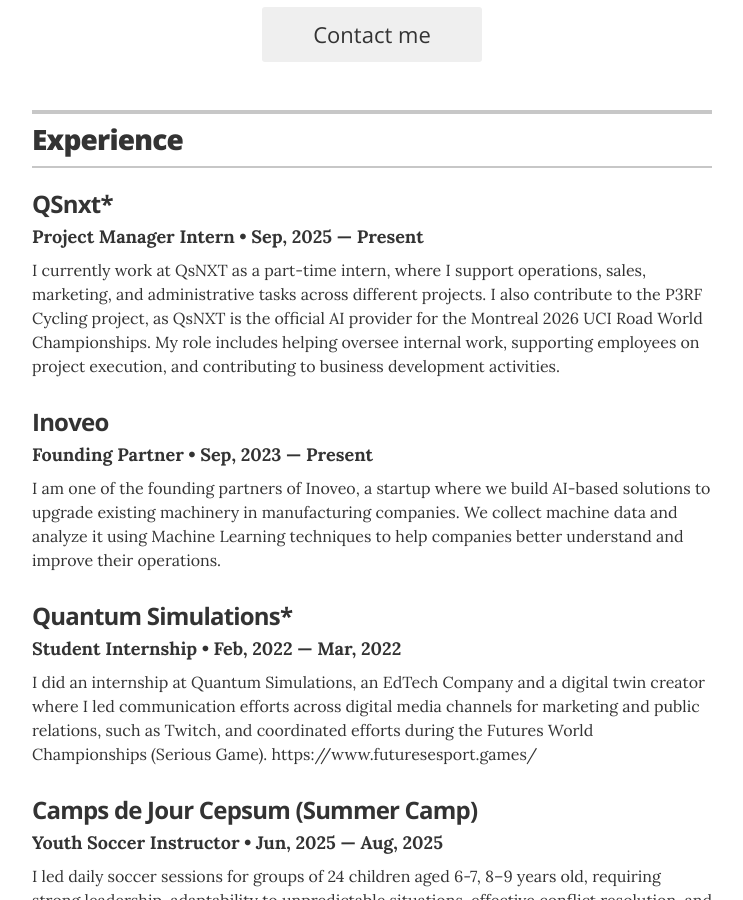
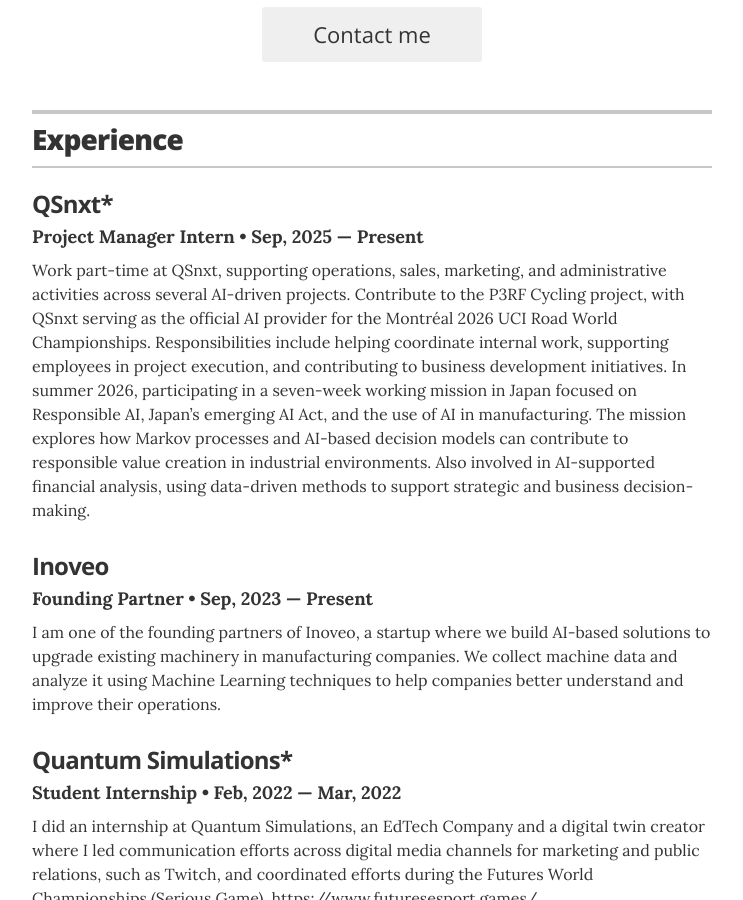
Before and after one commit to Tamus500/tamus500.github.io, a Jekyll site: the page built from index.html, in a window 1280 px wide and 900 px high, scrolled down 798 px. Shown: the whole window, without its empty margins (268-1011 px from the left). Built offline with Jekyll 4.4.1, drawn with Linux system fonts in a browser that asks for light colours.

Commit message:
Update experience.yml

```diff
--- a/_data/experience.yml
+++ b/_data/experience.yml
@@ -4,7 +4,9 @@
 - company: QSnxt*
   position: Project Manager Intern
   duration: Sep, 2025 &mdash; Present
-  summary: I currently work at QsNXT as a part-time intern, where I support operations, sales, marketing, and administrative tasks across different projects. I also contribute to the P3RF Cycling project, as QsNXT is the official AI provider for the Montreal 2026 UCI Road World Championships. My role includes helping oversee internal work, supporting employees on project execution, and contributing to business development activities.
+  summary: Work part-time at QSnxt, supporting operations, sales, marketing, and administrative activities across several AI-driven projects. Contribute to the P3RF Cycling project, with QSnxt serving as the official AI provider for the Montréal 2026 UCI Road World Championships. Responsibilities include helping coordinate internal work, supporting employees in project execution, and contributing to business development initiatives.
+
+    In summer 2026, participating in a seven-week working mission in Japan focused on Responsible AI, Japan’s emerging AI Act, and the use of AI in manufacturing. The mission explores how Markov processes and AI-based decision models can contribute to responsible value creation in industrial environments. Also involved in AI-supported financial analysis, using data-driven methods to support strategic and business decision-making.
 
 # Inoveo
 - company: Inoveo
```
